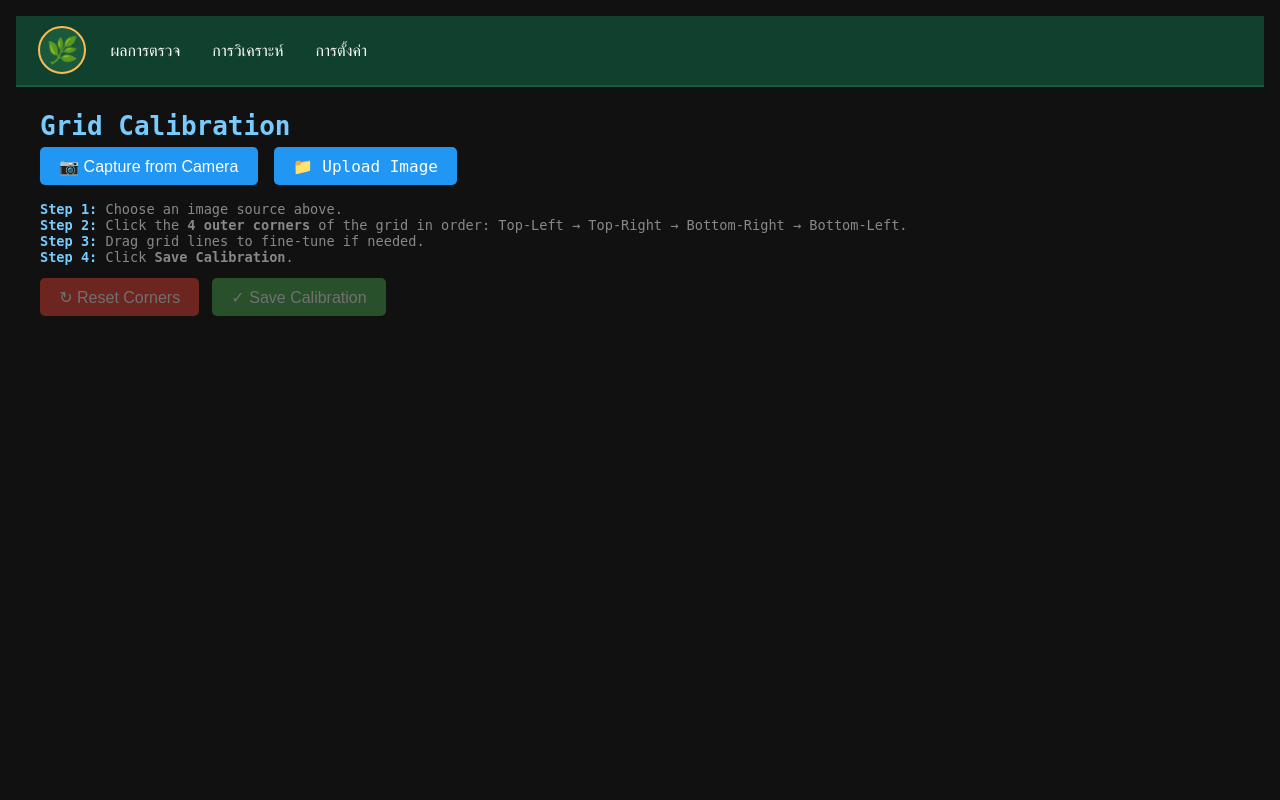
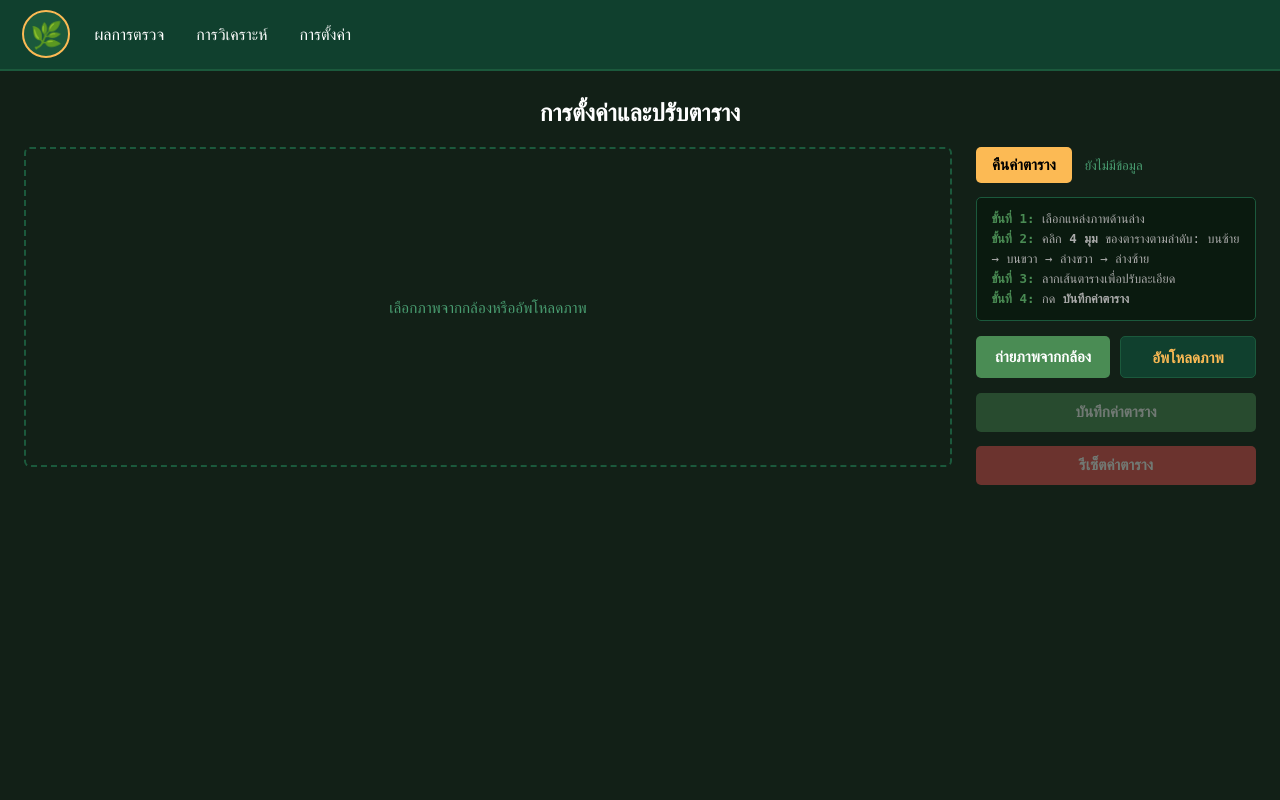
Before and after one commit to worachot-n/urine-color-analysis, a Flask app: template templates/calibrate.html in a window 1280 px wide. Run offline with Flask 3, Linux system fonts and the light colour scheme; the template is opened without the code that fills it, so the values that code supplies are empty; parts of the project's set-up code (start-up, migrations or seed data) failed here and were passed over.

Commit message:
update calibrate

```diff
--- a/templates/calibrate.html
+++ b/templates/calibrate.html
@@ -1,64 +1,182 @@
 {% extends 'base.html' %}
 
 {% block head %}
-<title>Calibrate Grid</title>
+<title>การตั้งค่า — Urine Color Analyzer</title>
 <style>
-  body          { font-family: monospace; background:#111; color:#eee;
-                  padding:1rem; margin:0; }
-  h1            { color:#7cf; margin-bottom:0.4rem; }
-  .source-btns  { display:flex; gap:1rem; margin-bottom:1rem; flex-wrap:wrap; }
-  .btn          { padding:0.6rem 1.2rem; border:none; border-radius:5px;
-                  cursor:pointer; font-size:1rem; }
-  .btn-blue     { background:#2196F3; color:#fff; }
-  .btn-green    { background:#4caf50; color:#fff; }
-  .btn-red      { background:#f44336; color:#fff; }
-  .btn:disabled { opacity:0.4; cursor:default; }
-  #upload-input { display:none; }
-  #canvas-wrap  { position:relative; display:inline-block;
-                  border:2px solid #444; border-radius:4px; }
-  #calib-canvas { display:block; cursor:crosshair;
-                  max-width:90vw; max-height:72vh; }
-  #status       { margin-top:0.8rem; color:#fa0; min-height:1.2rem; }
-  #instructions { color:#888; font-size:0.85rem; margin-bottom:0.6rem; }
-  .step-label   { color:#7cf; font-weight:bold; }
+  /* ── Page layout ── */
+  .calib-title {
+    text-align: center;
+    font-size: 1.5rem;
+    font-weight: bold;
+    color: var(--color-white);
+    margin-bottom: 1.2rem;
+  }
+
+  .calib-layout {
+    display: flex;
+    gap: 1.5rem;
+    align-items: flex-start;
+    flex-wrap: wrap;
+  }
+
+  /* ── Canvas side ── */
+  .canvas-col {
+    flex: 1 1 420px;
+  }
+  #canvas-placeholder {
+    width: 100%;
+    min-height: 320px;
+    border: 2px dashed var(--color-green-2);
+    border-radius: 6px;
+    display: flex;
+    align-items: center;
+    justify-content: center;
+    color: var(--color-green-4);
+    font-size: 0.95rem;
+  }
+  #canvas-wrap {
+    display: none;
+    border: 2px solid var(--color-green-2);
+    border-radius: 6px;
+    overflow: hidden;
+  }
+  #calib-canvas {
+    display: block;
+    cursor: crosshair;
+    max-width: 100%;
+  }
+
+  /* ── Controls side ── */
+  .controls-col {
+    flex: 0 0 280px;
+    display: flex;
+    flex-direction: column;
+    gap: 0.9rem;
+  }
+
+  /* Reload row */
+  .reload-row {
+    display: flex;
+    align-items: center;
+    gap: 0.8rem;
+    flex-wrap: wrap;
+  }
+  .calib-date {
+    font-size: 0.82rem;
+    color: var(--color-green-4);
+    white-space: nowrap;
+  }
+
+  /* Instruction box */
+  .instructions {
+    background: #0a1a0f;
+    border: 1px solid var(--color-green-2);
+    border-radius: 5px;
+    padding: 0.7rem 0.9rem;
+    font-family: monospace;
+    font-size: 0.78rem;
+    color: #aaa;
+    line-height: 1.6;
+  }
+  .instructions .step { color: var(--color-green-3); font-weight: bold; }
+
+  /* Source buttons row */
+  .source-row {
+    display: flex;
+    gap: 0.6rem;
+  }
+  .source-row .btn { flex: 1; }
+
+  /* Generic buttons */
+  .btn {
+    padding: 0.65rem 1rem;
+    border: none;
+    border-radius: 5px;
+    cursor: pointer;
+    font-size: 0.95rem;
+    font-weight: 600;
+    width: 100%;
+    text-align: center;
+  }
+  .btn:disabled { opacity: 0.4; cursor: default; }
+  .btn-blue  { background: var(--color-green-3); color: #fff; }
+  .btn-navy  { background: var(--color-green-1); color: var(--color-accent);
+               border: 1px solid var(--color-green-2); }
+  .btn-green { background: var(--color-green-3); color: #fff; }
+  .btn-accent{ background: var(--color-accent);  color: #000; }
+  .btn-red   { background: var(--color-red);     color: #fff; }
+
+  #upload-input { display: none; }
+
+  /* Status */
+  #status {
+    font-size: 0.85rem;
+    color: var(--color-accent);
+    min-height: 1.1rem;
+  }
+  #status.ok  { color: var(--color-green-3); }
+  #status.err { color: var(--color-red); }
 </style>
 {% endblock %}
 
 {% block content %}
-<h1>Grid Calibration</h1>
+<div class="calib-title">การตั้งค่าและปรับตาราง</div>
 
-<div class="source-btns">
-  <button id="btn-capture" class="btn btn-blue" onclick="captureFromCamera()">
-    &#128247; Capture from Camera
-  </button>
-  <label class="btn btn-blue" style="display:inline-block">
-    &#128193; Upload Image
+<div class="calib-layout">
+
+  <!-- ── Canvas ── -->
+  <div class="canvas-col">
+    <div id="canvas-placeholder">เลือกภาพจากกล้องหรืออัพโหลดภาพ</div>
+    <div id="canvas-wrap">
+      <canvas id="calib-canvas"></canvas>
+    </div>
+  </div>
+
+  <!-- ── Controls ── -->
+  <div class="controls-col">
+
+    <!-- Reload grid -->
+    <div class="reload-row">
+      <button class="btn btn-accent" style="width:auto;padding:0.55rem 1rem"
+              onclick="reloadGrid()">คืนค่าตาราง</button>
+      <span class="calib-date">
+        {% if last_calib %}ล่าสุด: {{ last_calib }}{% else %}ยังไม่มีข้อมูล{% endif %}
+      </span>
+    </div>
+
+    <!-- Instructions -->
+    <div class="instructions">
+      <span class="step">ขั้นที่ 1:</span> เลือกแหล่งภาพด้านล่าง<br>
+      <span class="step">ขั้นที่ 2:</span> คลิก <b>4 มุม</b> ของตารางตามลำดับ:
+        บนซ้าย → บนขวา → ล่างขวา → ล่างซ้าย<br>
+      <span class="step">ขั้นที่ 3:</span> ลากเส้นตารางเพื่อปรับละเอียด<br>
+      <span class="step">ขั้นที่ 4:</span> กด <b>บันทึกค่าตาราง</b>
+    </div>
+
+    <!-- Source buttons -->
+    <div class="source-row">
+      <button class="btn btn-blue" onclick="captureFromCamera()">ถ่ายภาพจากกล้อง</button>
+      <label class="btn btn-navy" style="cursor:pointer">
+        อัพโหลดภาพ
         <input id="upload-input" type="file" accept="image/*" onchange="uploadImage(this)">
       </label>
     </div>
 
-<p id="instructions">
-  <span class="step-label">Step 1:</span> Choose an image source above.<br>
-  <span class="step-label">Step 2:</span> Click the <b>4 outer corners</b> of the grid
-    in order: Top-Left &#8594; Top-Right &#8594; Bottom-Right &#8594; Bottom-Left.<br>
-  <span class="step-label">Step 3:</span> Drag grid lines to fine-tune if needed.<br>
-  <span class="step-label">Step 4:</span> Click <b>Save Calibration</b>.
-</p>
+    <!-- Save -->
+    <button id="btn-save" class="btn btn-green" onclick="saveCalibration()" disabled>
+      บันทึกค่าตาราง
+    </button>
 
-<div id="canvas-wrap" style="display:none">
-  <canvas id="calib-canvas"></canvas>
+    <!-- Reset -->
+    <button id="btn-reset" class="btn btn-red" onclick="resetCorners()" disabled>
+      รีเซ็ตค่าตาราง
+    </button>
+
+    <!-- Status -->
+    <div id="status"></div>
+
   </div>
-
-<div style="margin-top:0.8rem; display:flex; gap:0.8rem; flex-wrap:wrap">
-  <button id="btn-reset" class="btn btn-red" onclick="resetCorners()" disabled>
-    &#8635; Reset Corners
-  </button>
-  <button id="btn-save" class="btn btn-green" onclick="saveCalibration()" disabled>
-    &#10003; Save Calibration
-  </button>
 </div>
-
-<div id="status"></div>
 
 <script>
 // ---------------------------------------------------------------------------
@@ -67,58 +185,61 @@
 let img        = null;
 let origW      = 0, origH = 0;
 let scaleX     = 1, scaleY = 1;
-let corners    = [];          // canvas-space [[x,y] x4]
-let gridPts    = null;        // canvas-space [15 rows][17 cols][2]
-let dragging   = null;        // {type:'h'|'v', index:n, startX, startY}
-let hover      = null;        // {type:'h'|'v', index:n} | null
+let corners    = [];       // canvas-space [[x,y] x4]
+let gridPts    = null;     // canvas-space [15 rows][17 cols][2]
+let dragging   = null;
+let hover      = null;
+let slotLayout = null;     // 2D array [row][col] → slot name string
+let showLabels = false;
 
-const canvas   = document.getElementById('calib-canvas');
-const ctx      = canvas.getContext('2d');
-const wrap     = document.getElementById('canvas-wrap');
-const statusEl = document.getElementById('status');
-const btnSave  = document.getElementById('btn-save');
-const btnReset = document.getElementById('btn-reset');
+const canvas      = document.getElementById('calib-canvas');
+const ctx         = canvas.getContext('2d');
+const wrap        = document.getElementById('canvas-wrap');
+const placeholder = document.getElementById('canvas-placeholder');
+const statusEl    = document.getElementById('status');
+const btnSave     = document.getElementById('btn-save');
+const btnReset    = document.getElementById('btn-reset');
 
 // ---------------------------------------------------------------------------
 // Source selection
 // ---------------------------------------------------------------------------
 async function captureFromCamera() {
-  setStatus('Capturing from camera...');
+  setStatus('กำลังถ่ายภาพจากกล้อง...');
   try {
     const res  = await fetch('/api/calibrate/capture', {method:'POST'});
     const data = await res.json();
-    if (data.error) { setStatus('Error: ' + data.error); return; }
+    if (data.error) { setStatus('ข้อผิดพลาด: ' + data.error, 'err'); return; }
     await loadCalibImage(data.width, data.height);
-  } catch(e) { setStatus('Capture failed: ' + e); }
+  } catch(e) { setStatus('ถ่ายภาพล้มเหลว: ' + e, 'err'); }
 }
 
 async function uploadImage(input) {
   if (!input.files.length) return;
-  setStatus('Uploading...');
+  setStatus('กำลังอัพโหลด...');
   const fd = new FormData();
   fd.append('file', input.files[0]);
   try {
     const res  = await fetch('/api/calibrate/upload', {method:'POST', body:fd});
     const data = await res.json();
-    if (data.error) { setStatus('Error: ' + data.error); return; }
+    if (data.error) { setStatus('ข้อผิดพลาด: ' + data.error, 'err'); return; }
     await loadCalibImage(data.width, data.height);
-  } catch(e) { setStatus('Upload failed: ' + e); }
+  } catch(e) { setStatus('อัพโหลดล้มเหลว: ' + e, 'err'); }
 }
 
 async function loadCalibImage(w, h) {
   origW = w; origH = h;
   img   = new Image();
   img.onload = () => {
-    // Size canvas to fit viewport
-    const maxW = Math.min(window.innerWidth * 0.92, 1400);
-    const maxH = Math.min(window.innerHeight * 0.70, 900);
+    const maxW = Math.min(window.innerWidth * 0.58, 1200);
+    const maxH = Math.min(window.innerHeight * 0.78, 900);
     scaleX = Math.min(maxW / origW, maxH / origH);
     scaleY = scaleX;
     canvas.width  = Math.round(origW * scaleX);
     canvas.height = Math.round(origH * scaleY);
-    wrap.style.display = 'inline-block';
+    placeholder.style.display = 'none';
+    wrap.style.display = 'block';
     resetCorners();
-    setStatus('Click the 4 outer corners of the grid (TL \u2192 TR \u2192 BR \u2192 BL).');
+    setStatus('คลิก 4 มุมของตาราง (บนซ้าย → บนขวา → ล่างขวา → ล่างซ้าย)');
   };
   img.src = '/api/calibrate/image?t=' + Date.now();
 }
@@ -128,9 +249,7 @@ async function loadCalibImage(w, h) {
 // ---------------------------------------------------------------------------
 function getEventPos(e) {
   const rect = canvas.getBoundingClientRect();
-  if (e.touches) {
-    return [e.touches[0].clientX - rect.left, e.touches[0].clientY - rect.top];
-  }
+  if (e.touches) return [e.touches[0].clientX - rect.left, e.touches[0].clientY - rect.top];
   return [e.clientX - rect.left, e.clientY - rect.top];
 }
 
@@ -140,11 +259,11 @@ canvas.addEventListener('click', async (e) => {
   corners.push([cx, cy]);
   draw();
   if (corners.length === 4) {
-    setStatus('Computing grid overlay...');
+    setStatus('กำลังคำนวณตาราง...');
     await computeGrid();
   } else {
-    const labels = ['Top-Left', 'Top-Right', 'Bottom-Right', 'Bottom-Left'];
-    setStatus('Click corner ' + (corners.length + 1) + ': ' + labels[corners.length]);
+    const labels = ['บนซ้าย', 'บนขวา', 'ล่างขวา', 'ล่างซ้าย'];
+    setStatus('คลิกมุมที่ ' + (corners.length + 1) + ': ' + labels[corners.length]);
   }
   btnReset.disabled = false;
 });
@@ -161,15 +280,12 @@ async function computeGrid() {
       body: JSON.stringify({corners: origCorners}),
     });
     const data = await res.json();
-    if (data.error) { setStatus('Error: ' + data.error); return; }
-    // Scale grid_pts to canvas coordinates
-    gridPts = data.grid_pts.map(row =>
-      row.map(([x, y]) => [x * scaleX, y * scaleY])
-    );
+    if (data.error) { setStatus('ข้อผิดพลาด: ' + data.error, 'err'); return; }
+    gridPts = data.grid_pts.map(row => row.map(([x, y]) => [x * scaleX, y * scaleY]));
     draw();
-    btnSave.disabled  = false;
-    setStatus('Grid computed. Drag lines to fine-tune, then click Save.');
-  } catch(e) { setStatus('Grid computation failed: ' + e); }
+    btnSave.disabled = false;
+    setStatus('คำนวณตารางสำเร็จ ลากเส้นเพื่อปรับ แล้วกดบันทึก');
+  } catch(e) { setStatus('คำนวณล้มเหลว: ' + e, 'err'); }
 }
 
 // ---------------------------------------------------------------------------
@@ -183,7 +299,7 @@ function draw() {
   const cornerLabels = ['1 TL', '2 TR', '3 BR', '4 BL'];
   corners.forEach(([cx, cy], i) => {
     ctx.beginPath();
-    ctx.arc(cx, cy, 9, 0, 2*Math.PI);
+    ctx.arc(cx, cy, 9, 0, 2 * Math.PI);
     ctx.fillStyle = 'rgba(255,60,60,0.85)';
     ctx.fill();
     ctx.strokeStyle = '#fff';
@@ -191,17 +307,17 @@ function draw() {
     ctx.stroke();
     ctx.fillStyle = '#fff';
     ctx.font = 'bold 11px monospace';
-    ctx.fillText(cornerLabels[i] || (i+1), cx + 11, cy + 4);
+    ctx.fillText(cornerLabels[i] || (i + 1), cx + 11, cy + 4);
   });
 
-  // Grid lines
   if (!gridPts) return;
+
   // Horizontal lines (15 rows)
   for (let r = 0; r < gridPts.length; r++) {
     const isHov = hover && hover.type === 'h' && hover.index === r;
     ctx.lineWidth   = isHov ? 3 : 1;
-    ctx.strokeStyle = isHov      ? 'rgba(0,220,255,0.95)'
-                    : r === 0    ? 'rgba(255,220,0,0.75)'
+    ctx.strokeStyle = isHov   ? 'rgba(0,220,255,0.95)'
+                    : r === 0 ? 'rgba(255,220,0,0.75)'
                               : 'rgba(0,230,80,0.65)';
     ctx.beginPath();
     gridPts[r].forEach(([x, y], c) => c === 0 ? ctx.moveTo(x, y) : ctx.lineTo(x, y));
@@ -210,42 +326,82 @@ function draw() {
   // Vertical lines (17 cols)
   for (let c = 0; c < gridPts[0].length; c++) {
     const isHov = hover && hover.type === 'v' && hover.index === c;
-    ctx.lineWidth   = isHov ? 3 : 1;
-    ctx.strokeStyle = isHov      ? 'rgba(0,220,255,0.95)'
-                    : c === 0    ? 'rgba(255,80,80,0.6)'
+    ctx.lineWidth   = isHov   ? 3 : 1;
+    ctx.strokeStyle = isHov   ? 'rgba(0,220,255,0.95)'
+                    : c === 0 ? 'rgba(255,80,80,0.6)'
                               : 'rgba(0,230,80,0.65)';
     ctx.beginPath();
-    gridPts.forEach((row, r) => r === 0 ? ctx.moveTo(row[c][0], row[c][1])
+    gridPts.forEach((row, r) => r === 0
+      ? ctx.moveTo(row[c][0], row[c][1])
       : ctx.lineTo(row[c][0], row[c][1]));
     ctx.stroke();
   }
+
+  // Slot ID labels (shown after save)
+  if (showLabels && slotLayout) drawSlotLabels();
 }
 
 // ---------------------------------------------------------------------------
-// Line drag (Phase 2 fine-tuning)
+// Slot ID overlay (drawn after successful save)
+// ---------------------------------------------------------------------------
+function drawSlotLabels() {
+  if (!gridPts || !slotLayout) return;
+  const nRows = gridPts.length - 1;     // 14 cell rows
+  const nCols = gridPts[0].length - 1;  // 16 cell cols
+
+  ctx.textAlign    = 'center';
+  ctx.textBaseline = 'middle';
+
+  for (let r = 0; r < Math.min(nRows, slotLayout.length); r++) {
+    for (let c = 0; c < Math.min(nCols, slotLayout[r].length); c++) {
+      const name = slotLayout[r][c];
+      if (!name || name === 'ZZ') continue;
+
+      // Cell centre = average of 4 corner intersection points
+      const [x1, y1] = gridPts[r][c];
+      const [x2, y2] = gridPts[r][c + 1];
+      const [x3, y3] = gridPts[r + 1][c];
+      const [x4, y4] = gridPts[r + 1][c + 1];
+      const cx = (x1 + x2 + x3 + x4) / 4;
+      const cy = (y1 + y2 + y3 + y4) / 4;
+
+      const isRef = name.startsWith('REF');
+      ctx.font = isRef ? 'bold 7px monospace' : '6px monospace';
+
+      const tw = ctx.measureText(name).width;
+      // Semi-transparent dark background
+      ctx.fillStyle = isRef ? 'rgba(20,80,20,0.82)' : 'rgba(0,0,0,0.70)';
+      ctx.fillRect(cx - tw / 2 - 2, cy - 5, tw + 4, 10);
+
+      // Label text
+      ctx.fillStyle = isRef ? '#FFD700' : '#e0e0e0';
+      ctx.fillText(name, cx, cy);
+    }
+  }
+
+  ctx.textAlign    = 'left';
+  ctx.textBaseline = 'alphabetic';
+}
+
+// ---------------------------------------------------------------------------
+// Line drag (fine-tuning)
 // ---------------------------------------------------------------------------
 function lineHitTest(mx, my) {
   const THRESH = 10;
   if (!gridPts) return null;
-  // Check horizontal lines
   for (let r = 0; r < gridPts.length; r++) {
     for (let c = 0; c < gridPts[r].length - 1; c++) {
-      const [x1, y1] = gridPts[r][c];
-      const [x2, y2] = gridPts[r][c + 1];
-      if (mx < Math.min(x1,x2) - THRESH || mx > Math.max(x1,x2) + THRESH) continue;
-      const dist = Math.abs((y2-y1)*mx - (x2-x1)*my + x2*y1 - y2*x1) /
-                   Math.hypot(y2-y1, x2-x1);
+      const [x1, y1] = gridPts[r][c], [x2, y2] = gridPts[r][c + 1];
+      if (mx < Math.min(x1, x2) - THRESH || mx > Math.max(x1, x2) + THRESH) continue;
+      const dist = Math.abs((y2-y1)*mx - (x2-x1)*my + x2*y1 - y2*x1) / Math.hypot(y2-y1, x2-x1);
       if (dist < THRESH) return {type:'h', index:r};
     }
   }
-  // Check vertical lines
   for (let c = 0; c < gridPts[0].length; c++) {
     for (let r = 0; r < gridPts.length - 1; r++) {
-      const [x1, y1] = gridPts[r][c];
-      const [x2, y2] = gridPts[r+1][c];
-      if (my < Math.min(y1,y2) - THRESH || my > Math.max(y1,y2) + THRESH) continue;
-      const dist = Math.abs((y2-y1)*mx - (x2-x1)*my + x2*y1 - y2*x1) /
-                   Math.hypot(y2-y1, x2-x1);
+      const [x1, y1] = gridPts[r][c], [x2, y2] = gridPts[r + 1][c];
+      if (my < Math.min(y1, y2) - THRESH || my > Math.max(y1, y2) + THRESH) continue;
+      const dist = Math.abs((y2-y1)*mx - (x2-x1)*my + x2*y1 - y2*x1) / Math.hypot(y2-y1, x2-x1);
       if (dist < THRESH) return {type:'v', index:c};
     }
   }
@@ -262,8 +418,7 @@ canvas.addEventListener('mousedown', e => {
 canvas.addEventListener('mousemove', e => {
   const [mx, my] = getEventPos(e);
   if (dragging) {
-    const dx = mx - dragging.startX;
-    const dy = my - dragging.startY;
+    const dx = mx - dragging.startX, dy = my - dragging.startY;
     dragging.startX = mx; dragging.startY = my;
     if (dragging.type === 'h') {
       gridPts[dragging.index] = gridPts[dragging.index].map(([x, y]) => [x, y + dy]);
@@ -283,7 +438,6 @@ canvas.addEventListener('mousemove', e => {
 canvas.addEventListener('mouseup',    () => { dragging = null; hover = null; canvas.style.cursor = 'crosshair'; });
 canvas.addEventListener('mouseleave', () => { dragging = null; hover = null; canvas.style.cursor = 'crosshair'; });
 
-// Touch equivalents
 canvas.addEventListener('touchstart', e => {
   if (!gridPts) return;
   const [mx, my] = getEventPos(e);
@@ -310,19 +464,25 @@ canvas.addEventListener('touchend', () => { dragging = null; });
 // Controls
 // ---------------------------------------------------------------------------
 function resetCorners() {
-  corners  = [];
-  gridPts  = null;
-  dragging = null;
+  corners    = [];
+  gridPts    = null;
+  dragging   = null;
+  showLabels = false;
   btnSave.disabled  = true;
   btnReset.disabled = true;
   draw();
-  setStatus('Click the 4 outer corners of the grid (TL \u2192 TR \u2192 BR \u2192 BL).');
+  setStatus('คลิก 4 มุมของตาราง (บนซ้าย → บนขวา → ล่างขวา → ล่างซ้าย)');
+}
+
+async function reloadGrid() {
+  const res = await fetch('/api/grid/reload', {method:'POST'});
+  if (res.ok) setStatus('โหลดกริดใหม่แล้ว', 'ok');
 }
 
 async function saveCalibration() {
   if (!gridPts) return;
   btnSave.disabled = true;
-  setStatus('Saving calibration...');
+  setStatus('กำลังบันทึก...');
   const origCorners = corners.map(([cx, cy]) => [cx / scaleX, cy / scaleY]);
   const origGridPts = gridPts.map(row => row.map(([x, y]) => [x / scaleX, y / scaleY]));
   try {
@@ -333,18 +493,36 @@ async function saveCalibration() {
     });
     const data = await res.json();
     if (data.ok) {
-      setStatus('\u2713 Calibration saved! Redirecting to Results...');
-      setTimeout(() => window.location = '/', 1800);
+      setStatus('✓ บันทึกสำเร็จ — กำลังแสดง Slot ID...', 'ok');
+      await showSlotOverlay();
     } else {
-      setStatus('Save failed: ' + (data.error || 'Unknown error'));
+      setStatus('บันทึกล้มเหลว: ' + (data.error || 'Unknown error'), 'err');
       btnSave.disabled = false;
     }
   } catch(e) {
-    setStatus('Save request failed: ' + e);
+    setStatus('ส่งข้อมูลล้มเหลว: ' + e, 'err');
     btnSave.disabled = false;
   }
 }
 
-function setStatus(msg) { statusEl.textContent = msg; }
+async function showSlotOverlay() {
+  try {
+    const res  = await fetch('/api/calibrate/layout');
+    const data = await res.json();
+    if (data.error) return;
+    slotLayout = data.layout;
+    showLabels = true;
+    draw();
+    setStatus('✓ บันทึกสำเร็จ — แสดง Slot ID บนตาราง', 'ok');
+  } catch(e) {
+    // overlay failed silently — still navigate
+    setTimeout(() => window.location = '/', 2000);
+  }
+}
+
+function setStatus(msg, type = '') {
+  statusEl.textContent = msg;
+  statusEl.className   = type;
+}
 </script>
 {% endblock %}
```
Also changed, not shown: utils/web_server.py (+28 -1 lines). Lines whose indentation alone changed are shown as unchanged.
